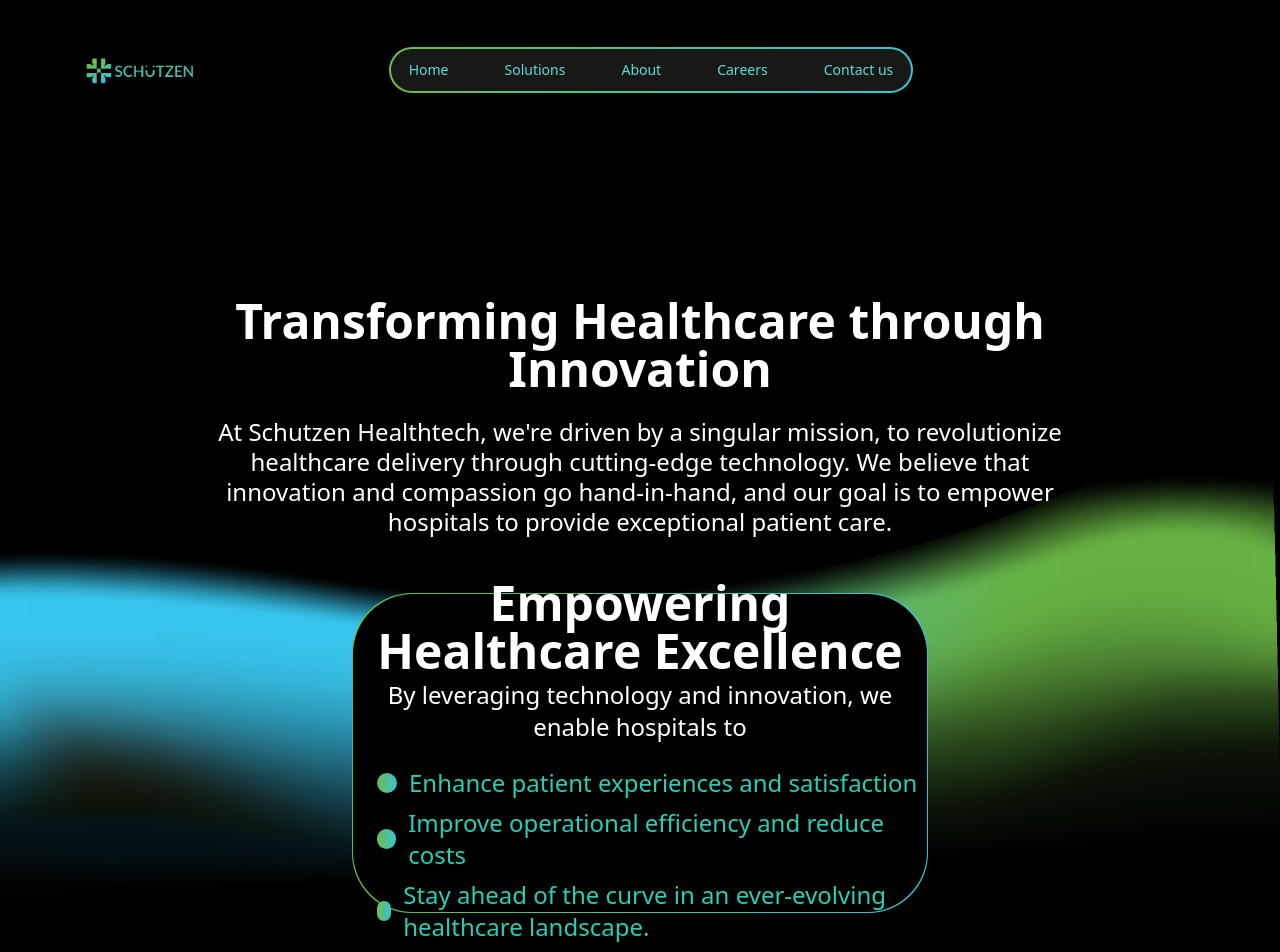
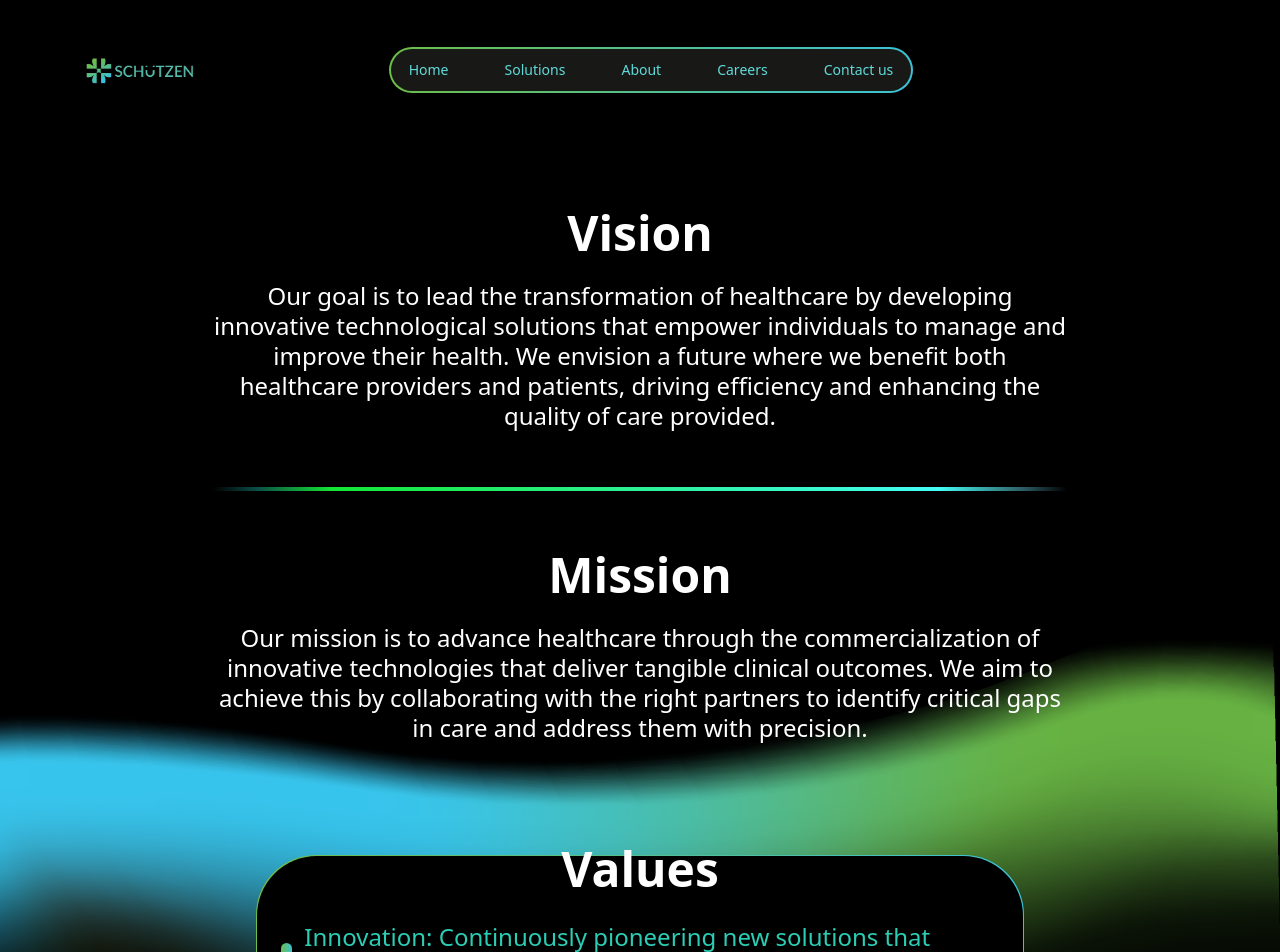
Before and after one commit to akhilr22/schutzen, a Next.js app: page /about in a window 1280 px wide. Shown: the top 952 px of the page. Built offline with nearby package versions, Linux system fonts and the light colour scheme.

Commit message:
About us changes

```diff
--- a/src/app/about/page.tsx
+++ b/src/app/about/page.tsx
@@ -7,21 +7,29 @@ export default function page() {
   return (
     <div>
       <div
-        className="h-3/5 xl:min-h-screen bg-[length:100vw_250px] bg-[position:0_20%]  sm:bg-[length:100vw_310px]  sm:bg-[position:0_45%]   md:bg-[length:100vw_350px]  md:bg-[position:0_80%] xl:bg-[length:100vw_450px]  xl:bg-[position:0_80%]"
+        className="h-3/5 xl:min-h-screen  bg-[length:100vw_250px] bg-[position:0_20%]  sm:bg-[length:100vw_310px]  sm:bg-[position:0_45%]   md:bg-[length:100vw_350px]  md:bg-[position:0_80%] xl:bg-[length:100vw_450px]  xl:bg-[position:0_80%]"
         style={{
           backgroundImage: `url(${bg.src})`,
           backgroundRepeat: "no-repeat", // Prevents tiling
         }}
       >
-        <div className="text-center justify-between w-2/3 mx-auto pt-10 sm:pt-14 md:pt-20 xl:pt-32 sm:mb-14">
-          <h1 className="text-xl md:text-5xl font-bold  mb-6">Transforming Healthcare through Innovation</h1>
+        <div className="text-center justify-between w-2/3 mx-auto pt-10 sm:pt-14 md:pt-20 xl:pt-10 sm:mb-14">
+          <h1 className="text-xl md:text-5xl font-bold  mb-6">Vision</h1>
           <span className="text-[14px] md:text-[24px] leading-tight">
-            At Schutzen Healthtech, we&apos;re driven by a singular mission, to revolutionize healthcare delivery
-            through cutting-edge technology. We believe that innovation and compassion go hand-in-hand, and our goal is
-            to empower hospitals to provide exceptional patient care.
+          Our goal is to lead the transformation of healthcare by developing innovative technological solutions
+that empower individuals to manage and improve their health. We envision a future where we
+benefit both healthcare providers and patients, driving efficiency and enhancing the quality of care
+provided.
           </span>
         </div>
-        <div className="flex justify-center w-9/12 mx-auto mt-14 sm:mt-0">
+        <div className="stripe_line h-1 w-2/3 mx-auto rounded-full my-5 scroll_animate overflow-x-hidden aos-init aos-animate" data-aos="fade-right"></div>
+        <div className="text-center justify-between w-2/3 mx-auto pt-10 sm:pt-14 md:pt-20 xl:pt-10 sm:mb-14">
+          <h1 className="text-xl md:text-5xl font-bold  mb-6">Mission</h1>
+          <span className="text-[14px] md:text-[24px] leading-tight">
+          Our mission is to advance healthcare through the commercialization of innovative technologies that deliver tangible clinical outcomes. We aim to achieve this by collaborating with the right partners to identify critical gaps in care and address them with precision.
+          </span>
+        </div>
+        <div className="mt-16 md:mt-28 flex justify-center items-center">
             <div
             className=" w-5/6 sm:w-3/5 sm:h-80 p-[1px] bg-gradient-to-r from-[#6dbd49] to-[#3bc2d6] rounded-[60px] scroll_animate mx-auto"
             data-aos="fade-right"
@@ -29,27 +37,34 @@ export default function page() {
             <div className="w-full h-full bg-black rounded-[60px] flex flex-col items-center justify-center p-5 sm:p-0">
               <div className="text-center mx-auto">
                 <div className="pt-4">
-                  <span className="text-xl xl:text-5xl font-bold block mb-1">Empowering Healthcare Excellence</span>
+                  <span className="text-xl xl:text-5xl font-bold block mb-1">Values</span>
                 </div>
-                <span className="text-sm xl:text-2xl w-4/5 xl:w-full  block mx-auto">
+                {/* <span className="text-sm xl:text-2xl w-4/5 xl:w-full  block mx-auto">
                   By leveraging technology and innovation, we enable hospitals to
-                </span>
+                </span> */}
               </div>
 
               <div className="mt-6 w-full flex justify-center">
                 <div className="ml-6 text-[#2ccdb5] text-[12px] xl:text-2xl">
                   <div className="flex items-center">
                   <div className="bg-gradient-to-r from-[#6dbd49] to-[#3bc2d6] w-5 h-5 rounded-full mr-3 "></div>
-                    <p>Enhance patient experiences and satisfaction</p>
+                    <p>Innovation: Continuously pioneering new solutions that enhance patient care and transform
+                    healthcare systems.</p>
                   </div>
                   <div className="flex items-center mt-2">
                   <div className="bg-gradient-to-r from-[#6dbd49] to-[#3bc2d6] w-5 h-5 rounded-full mr-3 "></div>
-                    <p>Improve operational efficiency and reduce costs</p>
+                    <p>Integrity: Upholding the highest standards of ethics and transparency in everything we do.</p>
                   </div>
                   <div className="flex items-center mt-2">
                   <div className="bg-gradient-to-r from-[#6dbd49] to-[#3bc2d6] w-5 h-5 rounded-full mr-3 "></div>
                     <p>Stay ahead of the curve in an ever-evolving healthcare landscape.</p>
                   </div>
+                  <div className="flex items-center mt-2">
+                  <div className="bg-gradient-to-r from-[#6dbd49] to-[#3bc2d6] w-5 h-5 rounded-full mr-3 "></div>
+                    <p>Stay ahead of the curve in an ever-evolving healthcare landscape.</p>
+                  </div>
+
+
                 </div>
               </div>
             </div>
@@ -57,9 +72,9 @@ export default function page() {
       </div>
       </div>
 
-      <div className="mt-16 md:mt-28 flex justify-center items-center">
+      {/* <div className="mt-16 md:mt-28 flex justify-center items-center">
 
-          </div>
+          </div> */}
       {/* <div className="flex justify-center w-9/12 mx-auto mt-14 sm:mt-0">
         <div className="text-start w-3/5 my-auto">
           <h1 className="font-bold text-xl md:text-2xl xl:text-5xl mb-5">
--- a/src/app/careers/page.tsx
+++ b/src/app/careers/page.tsx
@@ -18,11 +18,11 @@ export default function page() {
         width: "100%",
       }}
     >
-      <div className="justify-center text-center mt-5 xl:mt-32">
+      <div className="justify-center text-center mt-5 xl:mt-10">
         <h1 className="text-2xl md:text-5xl font-bold m-3">Join the Transformation</h1>
         <p className="flex mx-auto md:text-xl w-3/4 md:w-2/4 text-center justify-center">
           <span>
-            At Schutzen Healthtech, we&apos;re committed to transforming healthcare through innovation. Let&apos;s bring
+            At Schutzen Healthtech, we are committed to transforming healthcare through innovation. Let&apos;s bring
             this change together
           </span>
         </p>
--- a/src/app/contact-us/page.tsx
+++ b/src/app/contact-us/page.tsx
@@ -18,12 +18,13 @@ const Page = () => {
           width: "100%",
         }}
       >
-        <div className="flex-1 text-center mx-auto justify-center sm:mt-20 xl:mt-32 xl:pb-4">
-          <h2 className="sm:text-5xl text-xl font-bold sm:font-normal p-4">Get in Touch with Us</h2>
+        <div className="flex-1 text-center mx-auto justify-center sm:mt-20 xl:mt-10 xl:pb-4 w-2/3">
+          {/* <h1 className="sm:text-5xl text-xl font-bold sm:font-normal p-4">Get in Touch with Us</h1> */}
+          <h1 className="text-2xl md:text-5xl font-bold m-3">Get in Touch with Us</h1>
           <div className=" mx-8 md:w-1/2 text-center md:mx-auto justify-center sm:text-xl text-[13px]">
             <p>
               <span>
-                we&apos;re here to help you with any questions or inquiries you have about our solutions. Whether you
+                We are here to help you with any questions or inquiries you have about our solutions. Whether you
                 need technical support, product information, or a consultation on how our solutions can improve patient
                 care, we are ready to assist you.
               </span>
--- a/src/components/ui/slidemenu/SlideBar.tsx
+++ b/src/components/ui/slidemenu/SlideBar.tsx
@@ -61,7 +61,7 @@ const SlideBar: React.FC<MenuBtnProps> = ({ isOpen, setOpen }) => {
                 <a className="block hover:text-indigo-400">Home</a>
               </li>
               <li className="mb-2 relative">
-                <a className="block cursor-pointer hover:text-indigo-400" onClick={() => setSubmenuOpen(!submenuOpen)}>
+                <a className="block cursor-pointer hover:text-indigo-400" >
                   Solutions
                 </a>
 
@@ -74,8 +74,8 @@ const SlideBar: React.FC<MenuBtnProps> = ({ isOpen, setOpen }) => {
                   <li
                     className="hover:text-indigo-500 cursor-pointer text-sm"
                     onClick={() => {
-                      setSubmenuOpen(false);
                       redirect("/rapid_screening_solution");
+                      setSubmenuOpen(!submenuOpen)
                     }}
                   >
                     Rapid Screening Solution
@@ -83,8 +83,8 @@ const SlideBar: React.FC<MenuBtnProps> = ({ isOpen, setOpen }) => {
                   <li
                     className="hover:text-indigo-500 cursor-pointer text-sm"
                     onClick={() => {
-                      setSubmenuOpen(false);
                       redirect("/patient_monitoring");
+                      setSubmenuOpen(!submenuOpen)
                     }}
                   >
                     Patient Monitoring
```
